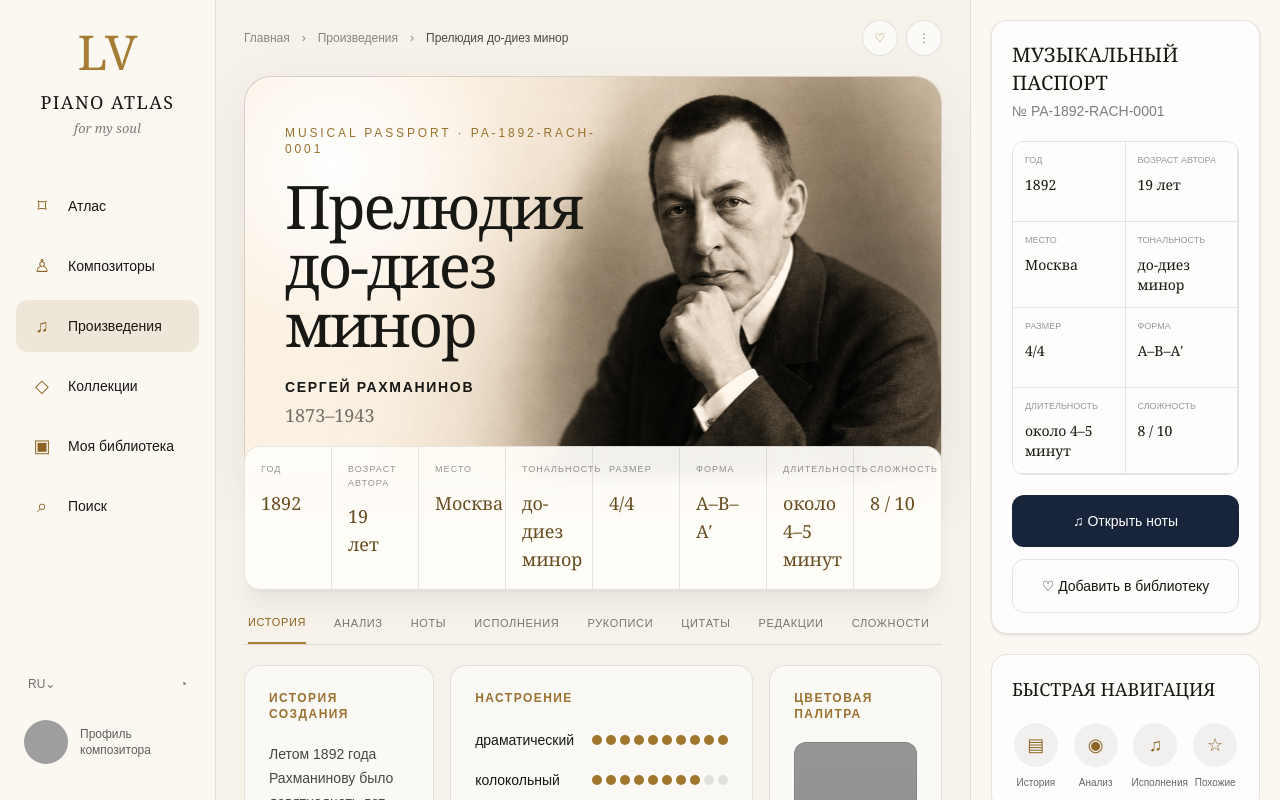
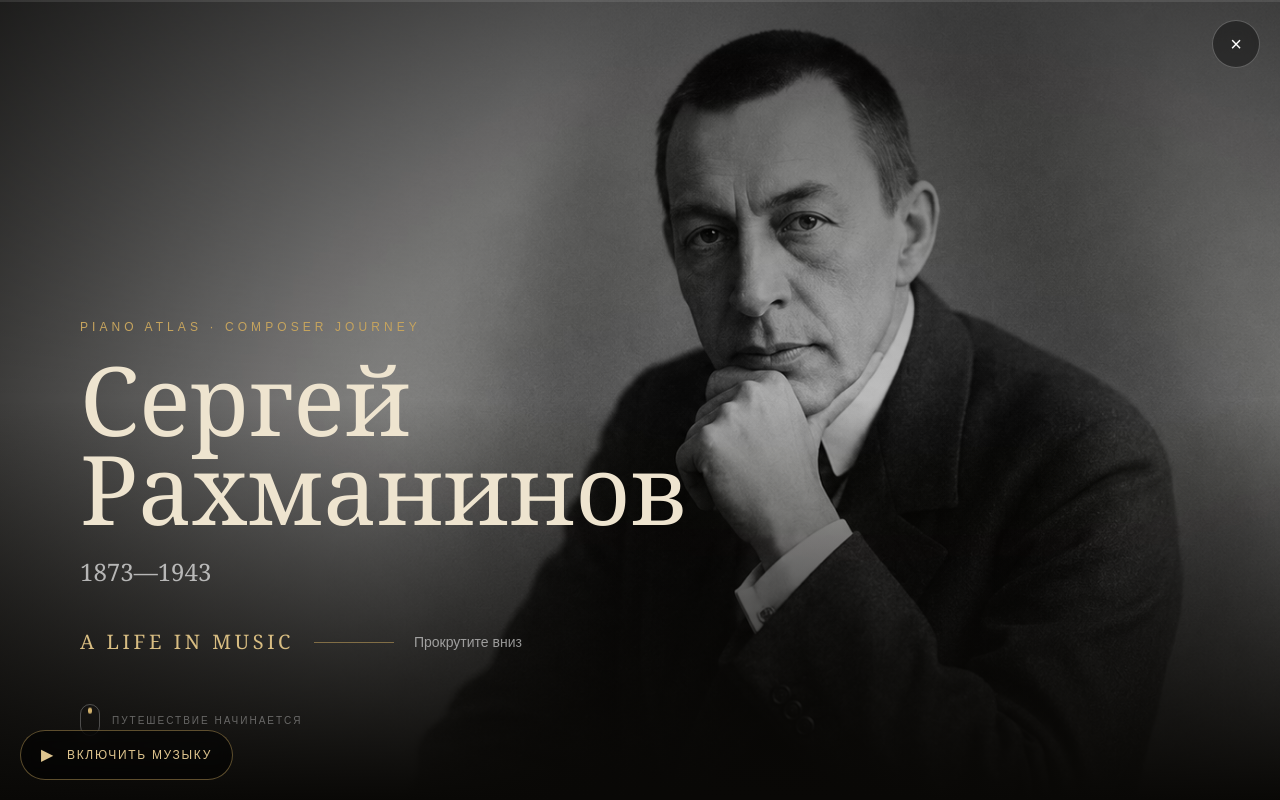
Before and after one commit to NPCWOW/piano-atlas-for-my-soul, a Next.js app: page /works/rachmaninoff-prelude-c-sharp-minor in a window 1280 px wide. Both pictures are taken after a click on the button "НАЖМИТЕ НА ПОРТРЕТ · ЖИЗНЬ В МУЗЫКЕ". Shown: the top 800 px of the page. Built offline with nearby package versions, Linux system fonts and the light colour scheme; grey boxes are pictures that could not be loaded.

Commit message:
Fix composer journey click with portal

```diff
--- a/components/ComposerJourneyLink.tsx
+++ b/components/ComposerJourneyLink.tsx
@@ -1,6 +1,7 @@
 "use client";
 
 import { useEffect, useRef, useState } from "react";
+import { createPortal } from "react-dom";
 
 const AUDIO_SRC = "/audio/rachmaninoff-etudes-tableaux-op33-no5-richter.mp3";
 
@@ -56,6 +57,7 @@ const chapterBackground: Record<string, string> = {
 };
 
 export default function ComposerJourneyLink() {
+  const [mounted, setMounted] = useState(false);
   const [open, setOpen] = useState(false);
   const [visible, setVisible] = useState(false);
   const [playing, setPlaying] = useState(false);
@@ -63,6 +65,8 @@ export default function ComposerJourneyLink() {
   const overlayRef = useRef<HTMLDivElement>(null);
   const scrollRef = useRef<HTMLDivElement>(null);
   const audioRef = useRef<HTMLAudioElement>(null);
+
+  useEffect(() => setMounted(true), []);
 
   const closeJourney = () => {
     setVisible(false);
@@ -125,29 +129,14 @@ export default function ComposerJourneyLink() {
     }
   };
 
-  return (
-    <>
-      <button
-        type="button"
-        onClick={openJourney}
-        aria-label="Открыть путешествие по жизни Сергея Рахманинова"
-        className="group absolute inset-y-0 right-0 z-[15] w-[54%] cursor-zoom-in overflow-hidden rounded-r-[1.7rem] outline-none focus-visible:ring-2 focus-visible:ring-[#a67d35]"
-      >
-        <span className="absolute inset-6 rounded-[1.35rem] border border-white/0 transition duration-500 group-hover:border-white/25 group-hover:bg-white/[.025]" />
-        <span className="absolute right-[31%] top-[37%] h-16 w-16 -translate-x-1/2 -translate-y-1/2 rounded-full border border-white/0 transition duration-700 group-hover:scale-125 group-hover:border-white/30 group-hover:bg-white/[.035]" />
-        <span className="absolute bottom-11 right-8 hidden translate-y-3 rounded-full border border-white/30 bg-black/45 px-4 py-2 text-[10px] uppercase tracking-[.18em] text-white/90 opacity-0 shadow-lg backdrop-blur transition duration-300 group-hover:translate-y-0 group-hover:opacity-100 sm:block">
-          Нажмите на портрет · Жизнь в музыке
-        </span>
-      </button>
-
-      {open && (
+  const overlay = open ? (
     <div
       ref={overlayRef}
       tabIndex={-1}
       role="dialog"
       aria-modal="true"
       aria-label="Жизнь Сергея Рахманинова в музыке"
-          className={`fixed inset-0 z-[1000] bg-[#090806] text-[#eee4cf] transition-opacity duration-500 ${
+      className={`fixed inset-0 z-[99999] bg-[#090806] text-[#eee4cf] transition-opacity duration-500 ${
         visible ? "opacity-100" : "opacity-0"
       }`}
     >
@@ -160,7 +149,7 @@ export default function ComposerJourneyLink() {
         onEnded={() => setPlaying(false)}
       />
 
-          <div className="fixed inset-x-0 top-0 z-[1020] h-[2px] bg-white/10">
+      <div className="fixed inset-x-0 top-0 z-[100020] h-[2px] bg-white/10">
         <div
           className="h-full bg-[#c8a760] transition-[width] duration-150"
           style={{ width: `${progress}%` }}
@@ -170,7 +159,7 @@ export default function ComposerJourneyLink() {
       <button
         type="button"
         onClick={closeJourney}
-            className="fixed right-5 top-5 z-[1010] grid h-12 w-12 place-items-center rounded-full border border-white/25 bg-black/40 text-xl text-white backdrop-blur transition hover:rotate-90 hover:bg-white/10"
+        className="fixed right-5 top-5 z-[100010] grid h-12 w-12 place-items-center rounded-full border border-white/25 bg-black/40 text-xl text-white backdrop-blur transition hover:rotate-90 hover:bg-white/10"
         aria-label="Закрыть путешествие"
       >
         ×
@@ -179,7 +168,7 @@ export default function ComposerJourneyLink() {
       <button
         type="button"
         onClick={toggleAudio}
-            className="fixed bottom-5 left-5 z-[1010] flex items-center gap-3 rounded-full border border-[#c8a760]/45 bg-black/55 px-5 py-3 text-xs uppercase tracking-[.14em] text-[#dfc58e] backdrop-blur transition hover:bg-black/75"
+        className="fixed bottom-5 left-5 z-[100010] flex items-center gap-3 rounded-full border border-[#c8a760]/45 bg-black/55 px-5 py-3 text-xs uppercase tracking-[.14em] text-[#dfc58e] backdrop-blur transition hover:bg-black/75"
       >
         <span className="text-base">{playing ? "Ⅱ" : "▶"}</span>
         {playing ? "Пауза" : "Включить музыку"}
@@ -218,7 +207,7 @@ export default function ComposerJourneyLink() {
             </div>
             <div className="mt-12 flex items-center gap-3 text-[10px] uppercase tracking-[.2em] text-white/35">
               <span className="inline-block h-8 w-5 rounded-full border border-white/25 p-1">
-                    <span className="mx-auto block h-1.5 w-1 rounded-full bg-[#d0b06c] animate-bounce" />
+                <span className="mx-auto block h-1.5 w-1 animate-bounce rounded-full bg-[#d0b06c]" />
               </span>
               Путешествие начинается
             </div>
@@ -227,7 +216,6 @@ export default function ComposerJourneyLink() {
 
         <section className="relative bg-[#0d0b08] px-6 py-24 sm:px-12 lg:px-20">
           <div className="pointer-events-none absolute inset-y-0 left-[30px] w-px bg-gradient-to-b from-transparent via-[#b89455]/45 to-transparent sm:left-[55px] lg:left-[87px]" />
-
           <div className="mx-auto max-w-6xl space-y-24 sm:space-y-32">
             {chapters.map((chapter, index) => (
               <article
@@ -280,7 +268,23 @@ export default function ComposerJourneyLink() {
         </section>
       </div>
     </div>
-      )}
+  ) : null;
+
+  return (
+    <>
+      <button
+        type="button"
+        onClick={openJourney}
+        aria-label="Открыть путешествие по жизни Сергея Рахманинова"
+        className="group absolute inset-y-0 right-0 z-[15] w-[54%] cursor-pointer overflow-hidden rounded-r-[1.7rem] outline-none focus-visible:ring-2 focus-visible:ring-[#a67d35]"
+      >
+        <span className="absolute inset-6 rounded-[1.35rem] border border-white/0 transition duration-500 group-hover:border-white/25 group-hover:bg-white/[.025]" />
+        <span className="absolute bottom-11 right-8 hidden translate-y-3 rounded-full border border-white/30 bg-black/45 px-4 py-2 text-[10px] uppercase tracking-[.18em] text-white/90 opacity-0 shadow-lg backdrop-blur transition duration-300 group-hover:translate-y-0 group-hover:opacity-100 sm:block">
+          Нажмите на портрет · Жизнь в музыке
+        </span>
+      </button>
+
+      {mounted && overlay ? createPortal(overlay, document.body) : null}
     </>
   );
 }
```
Lines whose indentation alone changed are shown as unchanged.
